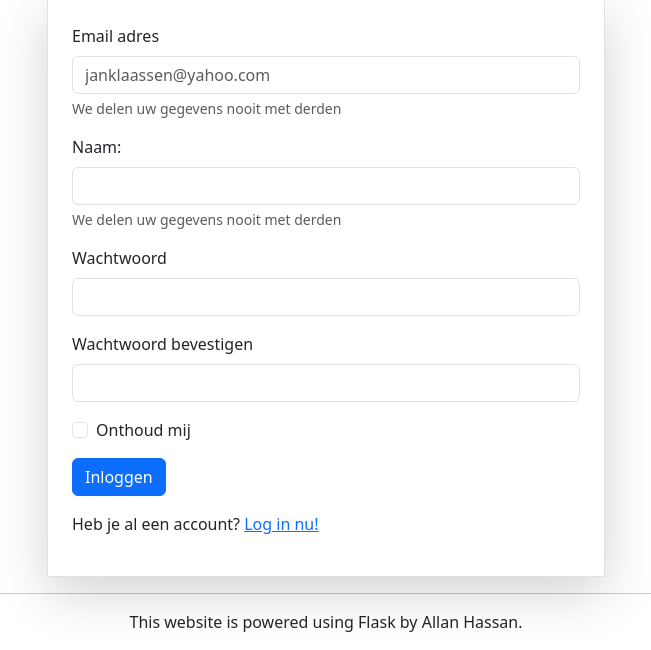
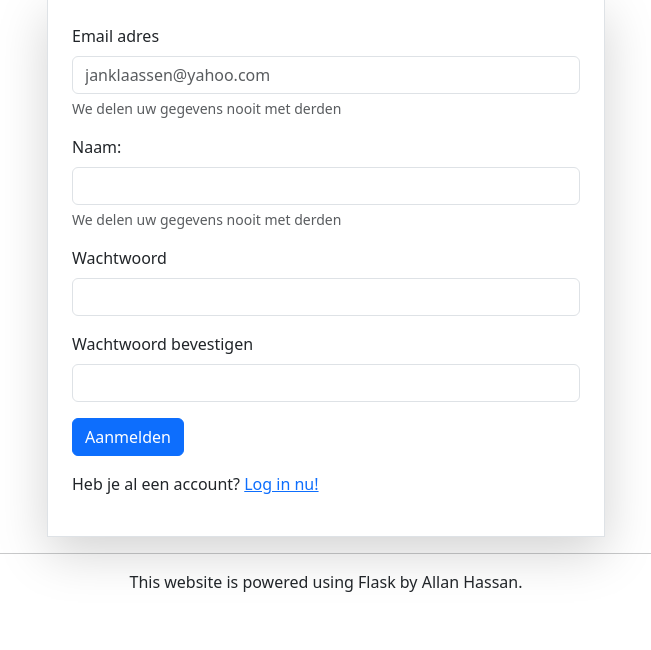
Before and after one commit to Allan-Hassan/health_1_flask, a Flask app: page /register in a window 1280 px wide. Shown: the part 693-1343 px from the top of the page, without its empty margins (314-965 px from the left). After the commit the page ends 1285 px from the top, so only its background shows below. Run offline with Flask 3, Linux system fonts and the light colour scheme; parts of the project's set-up code (start-up, migrations or seed data) failed here and were passed over; some libraries are stand-ins or nearby versions.

Commit message:
Made some changes in the templates

```diff
--- a/templates/auth/guest/login.html
+++ b/templates/auth/guest/login.html
@@ -19,10 +19,6 @@
               <label for="password" class="form-label">Wachtwoord</label>
               <input name="password" type="password" class="form-control" id="password">
             </div>
-            <div class="mb-3 form-check">
-              <input type="checkbox" class="form-check-input" id="exampleCheck1">
-              <label class="form-check-label" for="exampleCheck1">Onthoud mij</label>
-            </div>
             <button type="submit" class="btn btn-primary">Inloggen</button>
             <p class="pt-3">Heb je nog geen account? <a href="{{url_for('show_register_page')}}">Maak er nu een aan!</a></p>
           </form>
--- a/templates/auth/guest/register.html
+++ b/templates/auth/guest/register.html
@@ -9,30 +9,26 @@
     {% include 'components/jumbotron.html' %}
     <h3 class="text-center m-4">Registreren</h3>
     <div class="container d-flex justify-content-center">
-        <form class="w-50 border shadow-lg p-4">
+        <form class="w-50 border shadow-lg p-4" action="{{url_for('register')}}" method="post">
             <div class="mb-3">
               <label for="email_address" class="form-label">Email adres</label>
-              <input type="email" class="form-control" id="email_address" placeholder="janklaassen@yahoo.com">
+              <input name="email" type="email" class="form-control" id="email_address" placeholder="janklaassen@yahoo.com">
               <div id="emailHelp" class="form-text">We delen uw gegevens nooit met derden</div>
             </div>
             <div class="mb-3">
                 <label for="name" class="form-label">Naam:</label>
-                <input type="text" class="form-control" id="name">
+                <input name="name" type="text" class="form-control" id="name">
                 <div id="emailHelp" class="form-text">We delen uw gegevens nooit met derden</div>
               </div>
             <div class="mb-3">
               <label for="password" class="form-label">Wachtwoord</label>
-              <input type="password" class="form-control" id="password">
+              <input name="password" type="password" class="form-control" id="password">
             </div>
             <div class="mb-3">
               <label for="password_confirmation" class="form-label">Wachtwoord bevestigen</label>
-              <input type="password" class="form-control" id="password_confirmation">
+              <input name="password_confirmation" type="password" class="form-control" id="password_confirmation">
             </div>
-            <div class="mb-3 form-check">
-              <input type="checkbox" class="form-check-input" id="exampleCheck1">
-              <label class="form-check-label" for="exampleCheck1">Onthoud mij</label>
-            </div>
-            <button type="submit" class="btn btn-primary">Inloggen</button>
+            <button type="submit" class="btn btn-primary">Aanmelden</button>
             <p class="pt-3">Heb je al een account? <a href="{{url_for('show_login_page')}}">Log in nu!</a></p>
           </form>
     </div>
```
